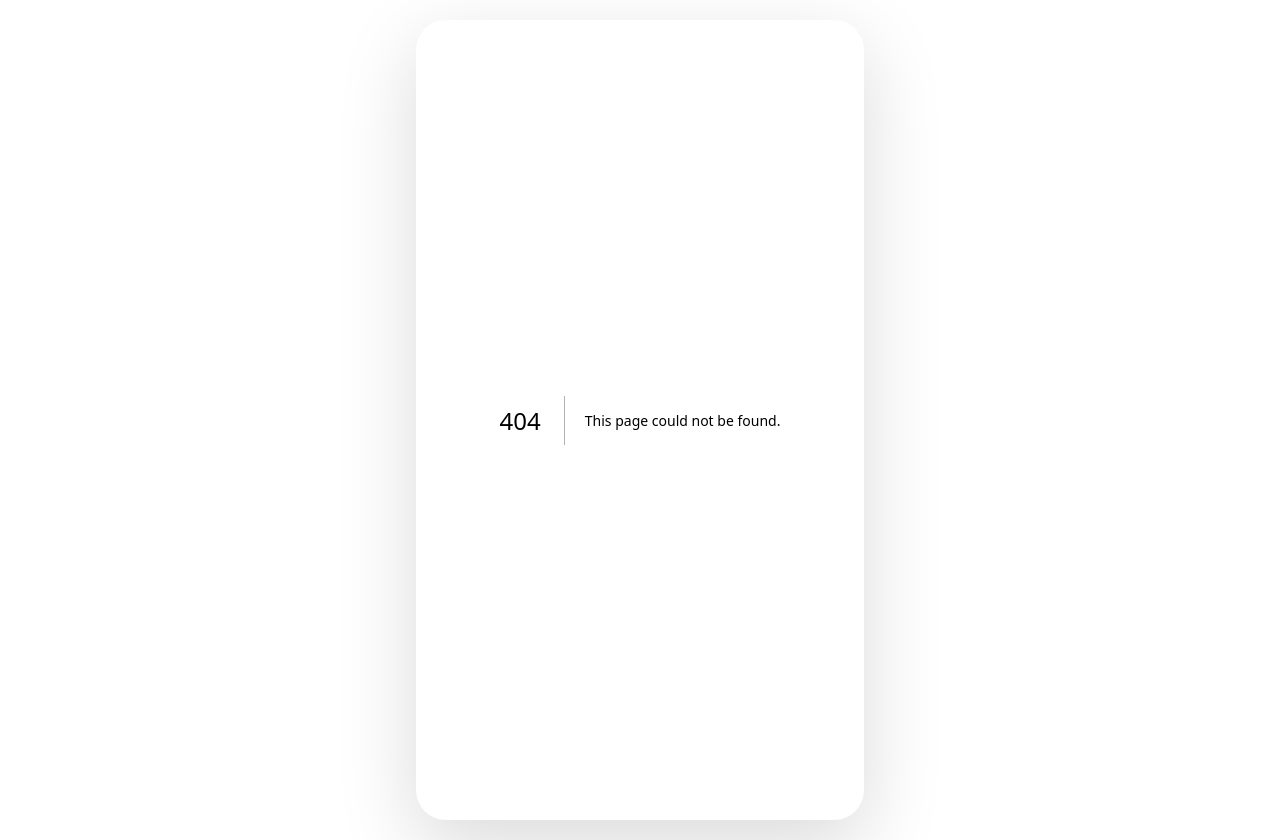
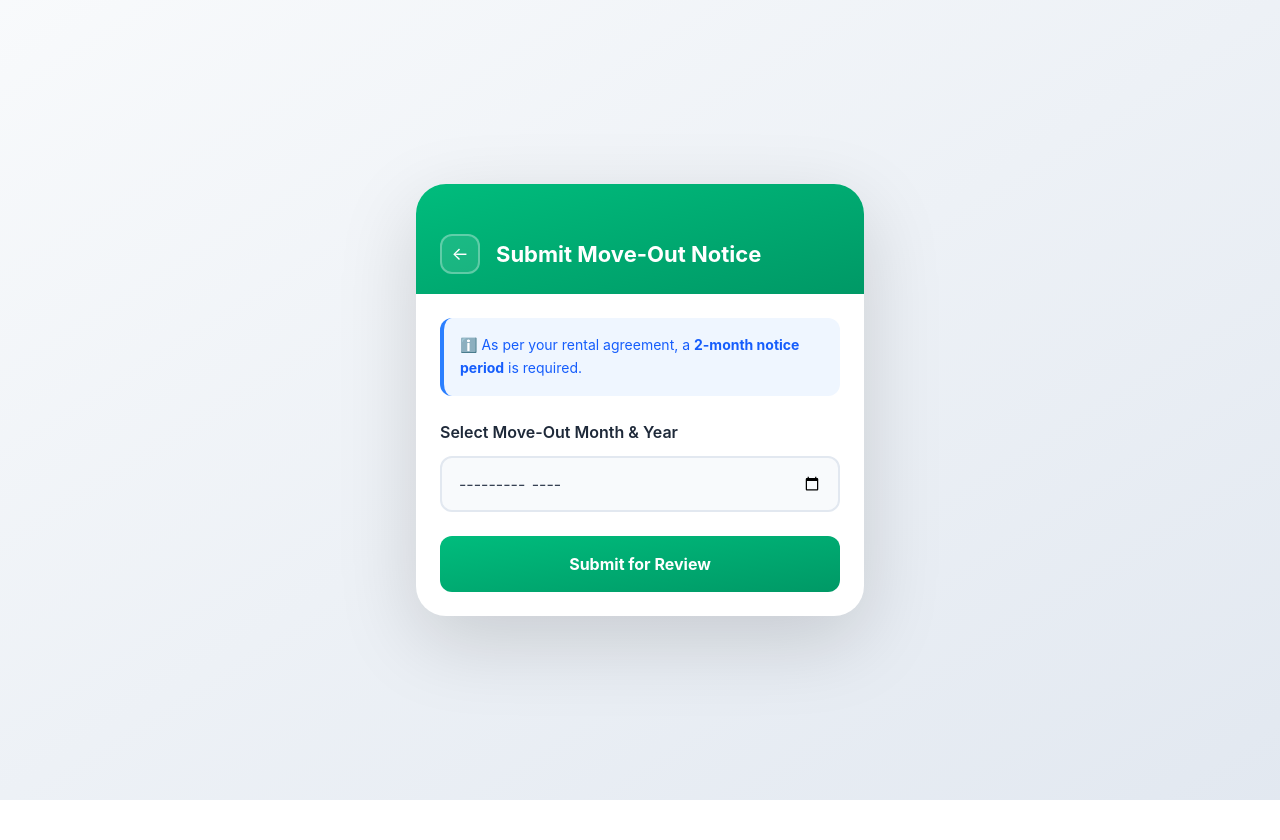
Before and after one commit to Real-System-Makers/BariBondhon_Frontend, a Next.js app: page /moveout/submission in a window 1280 px wide. Before the commit this address had no page. After the commit the page ends 800 px from the top, so only its background shows below. Built offline with nearby package versions, Linux system fonts and the light colour scheme.

Commit message:
feat(moveout-submission): create Move-Out Submission page

```diff
--- /dev/null
+++ b/app/moveout/submission/page.tsx
@@ -0,0 +1,88 @@
+import Link from "next/link";
+
+const MoveOutSubmission = () => {
+  return (
+    <>
+      <div className="flex flex-col">
+        <div className="bg-gradient-to-br from-emerald-500 to-emerald-600 pt-[50px] px-6 pb-5 text-white flex items-center gap-4 flex-shrink-0">
+          <Link
+            href="/"
+            className="w-10 h-10 border-2 border-white/30 rounded-xl bg-white/10 text-white flex items-center justify-center cursor-pointer text-lg no-underline hover:bg-white/20 transition-all duration-300"
+          >
+            ←
+          </Link>
+          <div className="text-[22px] font-bold">Submit Move-Out Notice</div>
+        </div>
+
+        <div className="p-6 flex-1 overflow-y-auto flex flex-col">
+          <form id="moveOutForm">
+            <div className="bg-blue-50 border-l-4 border-blue-500 rounded-xl p-4 mb-6 text-sm text-blue-600 leading-relaxed">
+              ℹ️ As per your rental agreement, a{" "}
+              <strong>2-month notice period</strong> is required.
+            </div>
+            <div className="mb-6">
+              <label
+                htmlFor="moveOutDate"
+                className="block text-base font-semibold text-gray-800 mb-3"
+              >
+                Select Move-Out Month & Year
+              </label>
+              <input
+                type="month"
+                id="moveOutDate"
+                className="w-full bg-slate-50 border-2 border-slate-200 rounded-xl py-3.5 px-4 text-base text-gray-700 transition-all duration-300 font-inherit focus:outline-none focus:border-emerald-500 focus:bg-white focus:ring-[3px] focus:ring-emerald-500/10"
+                required
+              />
+            </div>
+            <button
+              type="submit"
+              className="w-full bg-gradient-to-br from-emerald-500 to-emerald-600 border-none rounded-xl py-4 px-4 text-white text-base font-bold cursor-pointer transition-all duration-300 mt-auto hover:shadow-lg hover:scale-[1.02]"
+            >
+              Submit for Review
+            </button>
+          </form>
+
+          <div id="pendingMessage" className="hidden text-center m-auto p-5">
+            <div className="text-[64px] mb-5">⏳</div>
+            <div className="text-[22px] font-bold text-gray-800 mb-3">
+              Request is Pending
+            </div>
+            <div className="text-base text-gray-500 leading-relaxed mb-5">
+              Your move-out request for <strong id="submittedDate"></strong> is
+              under review.
+            </div>
+            <div className="bg-amber-50 text-amber-900 py-3 px-3 rounded-xl font-semibold mb-[30px]">
+              Auto-submission in <strong id="countdown">7 days</strong>.
+            </div>
+            <button
+              id="cancelBtn"
+              className="bg-red-50 text-red-800 border-none rounded-xl py-3.5 px-6 text-base font-semibold cursor-pointer hover:bg-red-100 transition-all duration-300"
+            >
+              Cancel Move-Out Request
+            </button>
+          </div>
+        </div>
+      </div>
+
+      <div
+        className="fixed inset-0 bg-black/60 flex items-center justify-center z-[1000] p-5 opacity-0 invisible transition-all duration-300 [&.active]:opacity-100 [&.active]:visible [&.active_.modal-content]:scale-100"
+        id="confirmationModal"
+      >
+        <div className="bg-white rounded-[20px] w-full max-w-[320px] shadow-[0_25px_80px_rgba(0,0,0,0.3)] scale-95 transition-all duration-300 text-center p-6 modal-content">
+          <h3 className="text-lg font-bold text-gray-800 mb-3" id="modalTitle">
+            Modal Title
+          </h3>
+          <p
+            className="text-[15px] text-gray-500 mb-6 leading-relaxed"
+            id="modalText"
+          >
+            Modal message goes here.
+          </p>
+          <div className="flex gap-3" id="modalFooter"></div>
+        </div>
+      </div>
+    </>
+  );
+};
+
+export default MoveOutSubmission;
```
